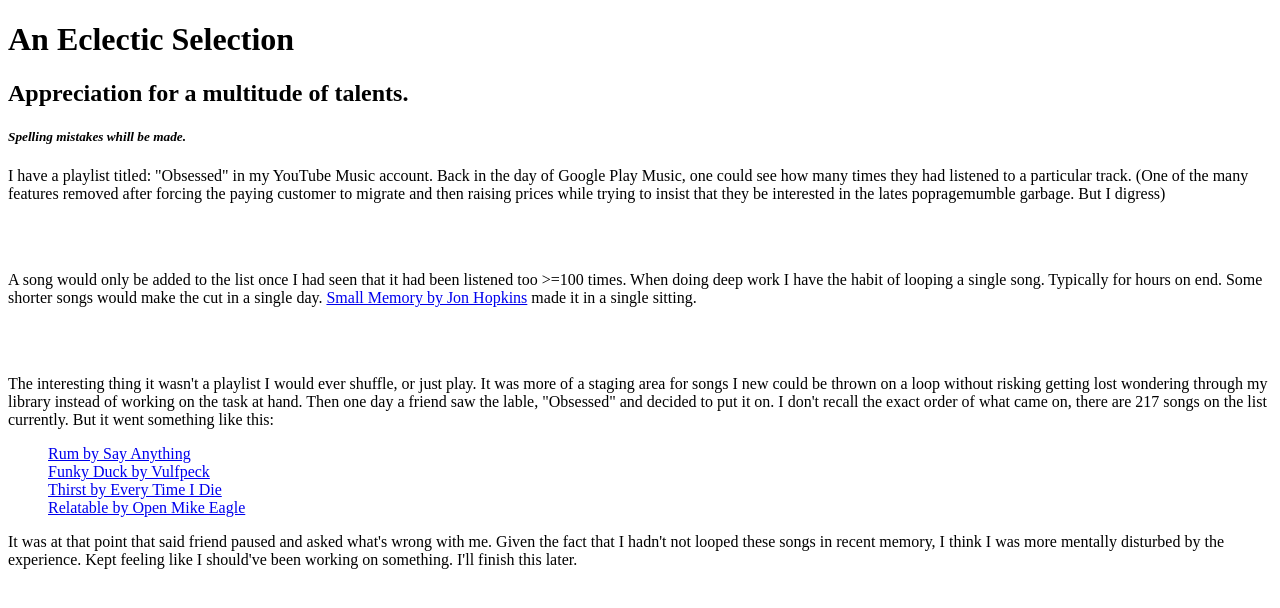
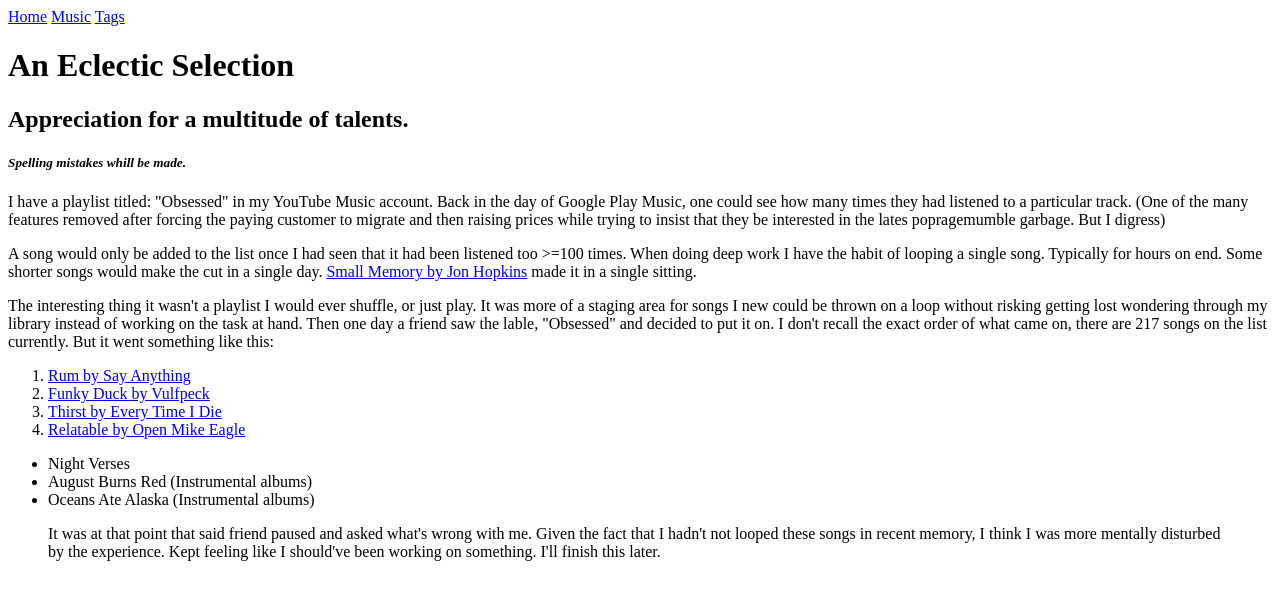
Before and after one commit to MycahHammond/dangerSite, a plain HTML site: page music.html in a window 1280 px wide. Drawn offline with Linux system fonts and the light colour scheme.

Commit message:
Add some elements and bad menu

```diff
--- a/music.html
+++ b/music.html
@@ -1,41 +1,57 @@
 <!DOCTYPE html>
 <html>
 	<head>
-		<title> </title>
+	<title> </title>
 		<meta charset="utf-8">
 	</head>
+
+		<div>
+			<a href="index.html">Home</a>
+			<a href="music.html">Music</a>
+			<a href="tags.html">Tags</a>
+					</div>
+		<div>
+
+
 	<body>
 		<!-- much here will be styled in future lessons -->
 		<header>
 			<h1>An Eclectic Selection</h1>
 			<h2>Appreciation for a multitude of talents.</h2>
 			<h5><em>Spelling mistakes whill be made.</em></h5>
-					</header>
+		</header>
 		<div>
 			<p>
 				I have a playlist titled: "Obsessed" in my YouTube Music account. Back in the day of Google Play Music, one could see how many times they had listened to a particular track. (One of the many features removed after forcing the paying customer to migrate and then raising prices while trying to insist that they be interested in the lates popragemumble garbage. But I digress)
 			</p>
-			<br>
-			<br>
 			<p>
-				A song would only be added to the list once I had seen that it had been listened too &gt=100 times. When doing deep work I have the habit of looping a single song. Typically for hours on end. Some shorter songs would make the cut in a single day. <a href="https://youtu.be/o8g5Omp0Tas" target="_blank">Small Memory by Jon Hopkins</a> made it in a single sitting.
+				A song would only be added to the list once I had seen that it had been listened too &gt=100 times. When doing deep work I have the habit of looping a single song. Typically for hours on end. Some shorter songs would make the cut in a single day. <span><a href="https://youtu.be/o8g5Omp0Tas" target="_blank">Small Memory by Jon Hopkins</a> made it in a single sitting. </span>
 			</p>
-			<br>
-			<br>
 			<p>
 				The interesting thing it wasn't a playlist I would ever shuffle, or just play. It was more of a staging area for songs I new could be thrown on a loop without risking getting lost wondering through my library instead of working on the task at hand. Then one day a friend saw the lable, "Obsessed" and decided to put it on. I don't recall the exact order of what came on, there are 217 songs on the list currently. But it went something like this:
 			</p>
+		</div>
+		<div>
+			<ol>
+
+				<li><a href="https://youtu.be/gcooMyf52uk" target="_blank">Rum by Say Anything</a></li>
+				<li><a href="https://youtu.be/dhNfddJRulQ" target="_blank">Funky Duck by Vulfpeck</a></li>
+				<li><a href="https://music.youtube.com/watch?v=mfsH4VUSmKk&feature=share" target="_blank">Thirst by Every Time I Die</a></li>
+				<li><a href="https://youtu.be/-x-SpuPIKU8" target="_blank">Relatable by Open Mike Eagle</a></li>
+			</ol>
+
+
+			<ul>
+				<li>Night Verses</li>
+				<li>August Burns Red (Instrumental albums)</li>
+				<li>Oceans Ate Alaska (Instrumental albums)</li>
+			</ul>
+
 			<blockquote>
 				<p>
-					<a href="https://youtu.be/gcooMyf52uk" target="_blank">Rum by Say Anything</a><br>
-					<a href="https://youtu.be/dhNfddJRulQ" target="_blank">Funky Duck by Vulfpeck</a><br>
-					<a href="https://music.youtube.com/watch?v=mfsH4VUSmKk&feature=share" target="_blank">Thirst by Every Time I Die</a><br>
-					<a href="https://youtu.be/-x-SpuPIKU8" target="_blank">Relatable by Open Mike Eagle</a><br>
+					It was at that point that said friend paused and asked what's wrong with me. Given the fact that I hadn't not looped these songs in recent memory, I think I was more mentally disturbed by the experience. Kept feeling like I should've been working on something. I'll finish this later.
 				</p>
 			</blockquote>
-			<p>
-				It was at that point that said friend paused and asked what's wrong with me. Given the fact that I hadn't not looped these songs in recent memory, I think I was more mentally disturbed by the experience. Kept feeling like I should've been working on something. I'll finish this later.
-			</p>
 		</div>
 
 	</body>
```
Also changed, not shown: index.html (+6 -0 lines), tags.html (+21 -8 lines).
